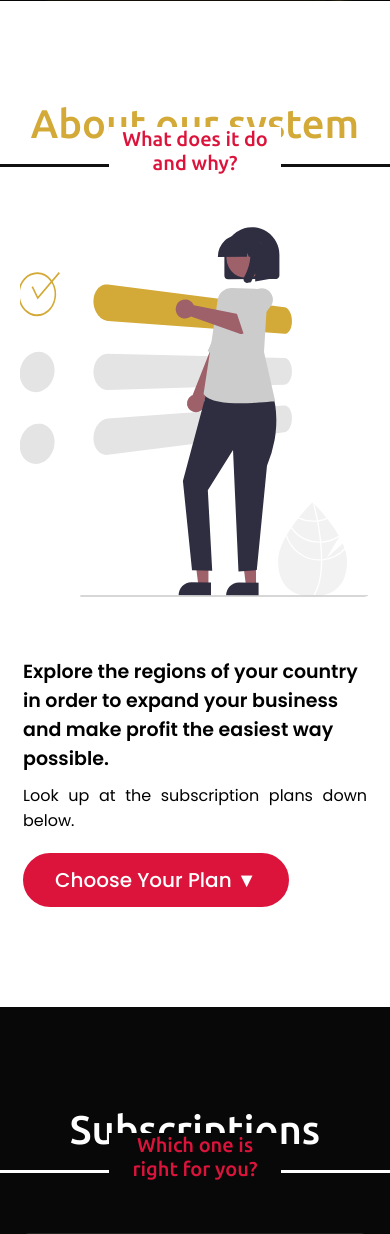
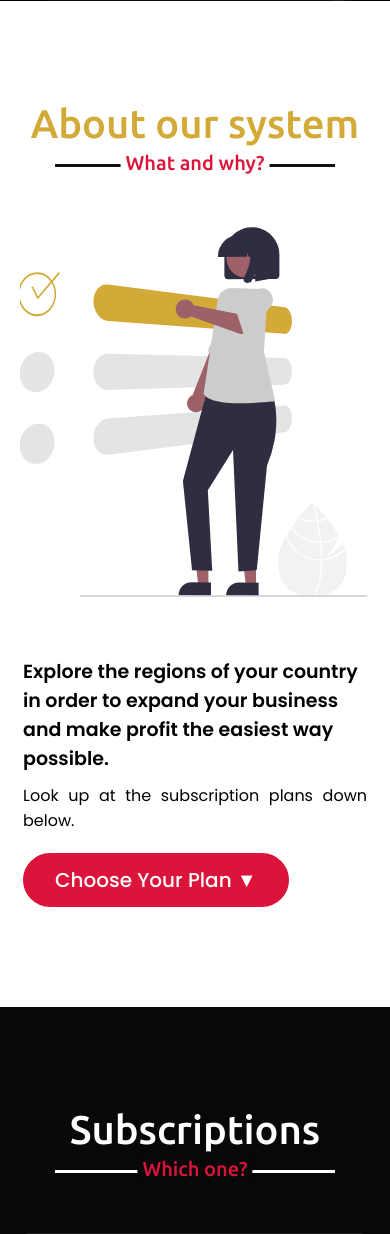
Before and after one commit to Firotss/BusinessMarker, a Django app: page / in a window 390 px wide. Shown: the part 843-2077 px from the top of the page. Run offline with Django 4.2, Linux system fonts and the light colour scheme.

Commit message:
fixed design for mobile usage

```diff
--- a/BusinessMarker/static/css/style.css
+++ b/BusinessMarker/static/css/style.css
@@ -60,7 +60,7 @@ section .title::before{
     position: absolute;
     bottom: 0px;
     left: 50%;
-    width: 450px;
+    width: 280px;
     height: 3px;
     background: #111;
     transform: translateX(-50%);
@@ -219,7 +219,7 @@ section .title::after{
     color: #d3a937;
 }
 .about .title::after{
-    content: "What does it do and why?";
+    content: "What and why?";
 }
 .about .about-content .left{
     width: 45%;
@@ -273,7 +273,7 @@ section .title::after{
 .subscriptions .title::after,
 .teams .title::after{
     background: rgb(8, 8, 8);
-    content: "Which one is right for you?";
+    content: "Which one?";
 }
 .subscriptions .serv-content .card{
     width: calc(33% - 20px);
--- a/BusinessMarker/templates/startpage/index.html
+++ b/BusinessMarker/templates/startpage/index.html
@@ -117,7 +117,7 @@
                             <i class="fas fa-envelope"></i>
                             <div class="info">
                                 <div class="head">Email</div>
-                                <div class="sub-title">tech-support@businessmarker.com</div>
+                                <div class="sub-title">tech-support@businessmarker.xyz</div>
                             </div>
                         </div>
                     </div>
@@ -137,7 +137,7 @@
                             <input type="text" placeholder="Subject" required>
                         </div>
                         <div class="field textarea">
-                            <textarea cols="30" rows="10" placeholder="Message.." required></textarea>
+                            <textarea cols="30" rows="10" placeholder="Text message" required></textarea>
                         </div>
                         <div class="button-area">
                             <button type="submit">Send message</button>
```
